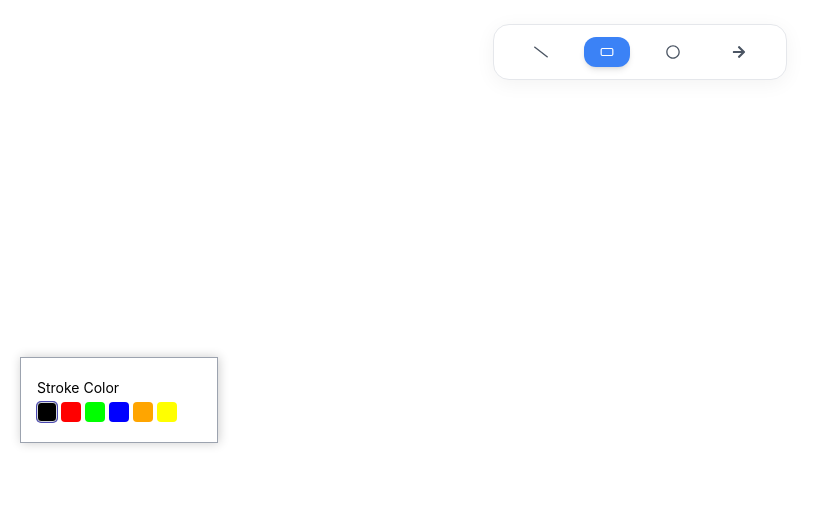
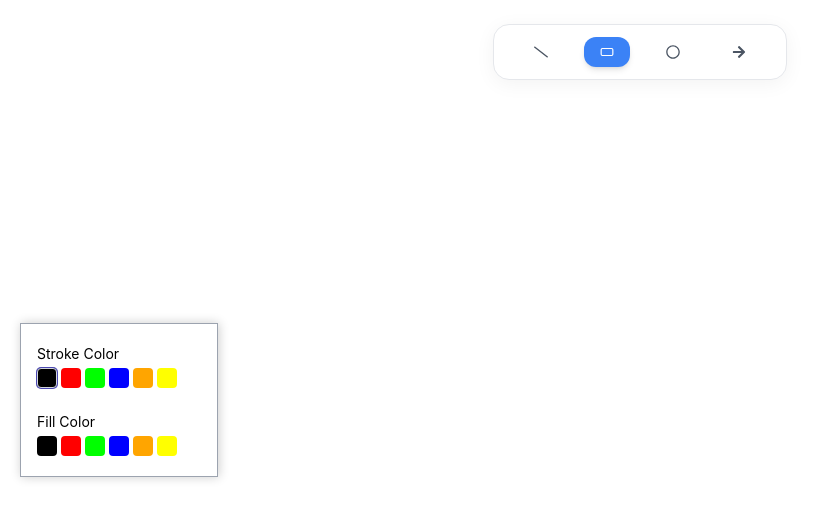
Before and after one commit to Hebion432/Riffboard, a React (Create React App) app: page / in a window 1280 px wide. Both pictures are taken after a click on the element 607 px from the left and 52 px from the top of the page. Shown: the top 520 px of the page, without its empty margins (0-833 px from the left). Built offline with nearby package versions, Linux system fonts and the light colour scheme.

Commit message:
stroke and fill toolbox added for the tools

```diff
--- a/src/Components/Boards/index.js
+++ b/src/Components/Boards/index.js
@@ -2,6 +2,7 @@ import { useContext, useEffect, useLayoutEffect, useRef } from "react";
 import rough from "roughjs";
 import boardContext from "../../store/board-context";
 import { TOOL_ACTION_TYPES } from "../../constants";
+import toolboxContext from "../../store/toolbox-context";
 
 function Board() {
   const canvasRef = useRef();
@@ -14,6 +15,10 @@ function Board() {
     boardMouseUpHandler,
     toolActionType,
   } = useContext(boardContext);
+
+  //we are sending the toolbox state from here so that i can get the fill and stroke to cretate the roughEle
+
+  const { toolboxState } = useContext(toolboxContext);
 
   // this use effect will simply set the height and width of the canvas
   useEffect(() => {
@@ -48,7 +53,8 @@ function Board() {
 
   // jaise hi mouse click hoga
   const handleMouseDown = (event) => {
-    boardMouseDownHandler(event); // isme se bascially i will get the co-ordinates ( clientX, clientY)
+    boardMouseDownHandler(event, toolboxState); // isme se bascially i will get the co-ordinates ( clientX, clientY)
+    // and we are also sending the toolBoxState to get the stroke and fill state of a tool
   };
 
   // continuously fires as the mouse cursor moves, providing real-time updates on the cursor’s position.
--- a/src/Components/Toolbox/index.js
+++ b/src/Components/Toolbox/index.js
@@ -2,18 +2,22 @@ import React, { useContext } from "react";
 
 import cx from "classnames";
 import classes from "./index.module.css";
-import { COLORS } from "../../constants";
+import { COLORS, FILL_TOOL_TYPES, STROKE_TOOL_TYPES } from "../../constants";
 import boardContext from "../../store/board-context";
 import toolboxContext from "../../store/toolbox-context";
 
 const Toolbox = () => {
   const { activeToolItem } = useContext(boardContext); // yaha se mai current tool nikalunga
-  const { toolboxState, changeStroke } = useContext(toolboxContext); // yaha se we will take out the initial state of tool.
+  const { toolboxState, changeStroke, changeFill } = useContext(toolboxContext); // yaha se we will take out the initial state of tool.
 
   const strokeColor = toolboxState[activeToolItem]?.stroke; // out current tool ke toolboxstate mei se get it's color
+  const fillColor = toolboxState[activeToolItem]?.fill; // get the fill color
 
   return (
     <div className={classes.container}>
+      {/* this was for stroke Color and only give stroke option agar current tool stroke tool type (in constant.js ) mei define hai tabhi */}
+
+      {STROKE_TOOL_TYPES.includes(activeToolItem) && (
         <div className={classes.selectOptionContainer}>
           <div className={classes.toolBoxLabel}>Stroke Color</div>
           <div className={classes.colorsContainer}>
@@ -31,6 +35,28 @@ const Toolbox = () => {
             })}
           </div>
         </div>
+      )}
+
+      {/* this is for fill color and only give stroke option agar current tool fill tool type (in constant.js ) mei define hai tabhi */}
+      {FILL_TOOL_TYPES.includes(activeToolItem) && (
+        <div className={classes.selectOptionContainer}>
+          <div className={classes.toolBoxLabel}>Fill Color</div>
+          <div className={classes.colorsContainer}>
+            {/* here we want to map on all the colors but it's an object so we will map on it's keys */}
+            {Object.keys(COLORS).map((k) => {
+              return (
+                <div
+                  className={cx(classes.colorBox, {
+                    [classes.activeColorBox]: fillColor === COLORS[k],
+                  })}
+                  style={{ backgroundColor: COLORS[k] }}
+                  onClick={() => changeFill(activeToolItem, COLORS[k])}
+                ></div>
+              );
+            })}
+          </div>
+        </div>
+      )}
     </div>
   );
 };
--- a/src/constants.js
+++ b/src/constants.js
@@ -6,16 +6,6 @@ export const TOOL_ITEMS = {
   ARROW: "ARROW",
   ERASER: "ERASER",
   TEXT: "TEXT",
-};
-
-export const COLORS = {
-  BLACK: "#000000",
-  RED: "#ff0000",
-  GREEN: "#00ff00",
-  BLUE: "#0000ff",
-  ORANGE: "#ffa500",
-  YELLOW: "#ffff00",
-  WHITE: "#ffffff",
 };
 
 export const TOOL_ACTION_TYPES = {
@@ -30,4 +20,28 @@ export const BOARD_ACTIONS = {
   DRAW_MOVE: "DRAW_MOVE",
 };
 
+export const COLORS = {
+  BLACK: "#000000",
+  RED: "#ff0000",
+  GREEN: "#00ff00",
+  BLUE: "#0000ff",
+  ORANGE: "#ffa500",
+  YELLOW: "#ffff00",
+  WHITE: "#ffffff",
+};
+
+export const TOOLBOX_ACTION = {
+  CHANGE_STROKE: "CHANGE_STROKE",
+  CHANGE_FILL: "CHANGE_FILL",
+};
+
+// kisme kisme ye valid hai ( no point of fill in line )
+export const FILL_TOOL_TYPES = [TOOL_ITEMS.RECTANGLE, TOOL_ITEMS.CIRCLE];
+export const STROKE_TOOL_TYPES = [
+  TOOL_ITEMS.LINE,
+  TOOL_ITEMS.ARROW,
+  TOOL_ITEMS.RECTANGLE,
+  TOOL_ITEMS.CIRCLE,
+];
+
 export const ARROW_LENGTH = 20;
--- a/src/store/BoardProvider.js
+++ b/src/store/BoardProvider.js
@@ -19,7 +19,7 @@ const boardReducer = (state, action) => {
 
     // to add new item object in the elment array with the coordinate of the clientX, clientY
     case BOARD_ACTIONS.DRAW_DOWN: {
-      const { clientX, clientY } = action.payload;
+      const { clientX, clientY, stroke, fill } = action.payload;
 
       //new coordinates se ek new item bana ke push in elements array ( made a particular function for it to make element base on tool_item type)
       const newElement = createRoughtElement(
@@ -28,7 +28,7 @@ const boardReducer = (state, action) => {
         clientY,
         clientX,
         clientY,
-        { type: state.activeToolItem }
+        { type: state.activeToolItem, stroke, fill }
       );
 
       // yaha mai new elment ko previouse elments ke saath elements array mei daal dunga
@@ -47,15 +47,15 @@ const boardReducer = (state, action) => {
 
       const index = updatedElements.length - 1; // get the last index
 
+      // abb kyuki maine mouse down pe stroke and fill le liye that from toolbox context by passing through a handler , and i wanted that while i was moving my cursor so instead of passing it again i will keep those value while i am creating the element so that i can get those values from element only
+      const { x1, y1, stroke, fill } = updatedElements[index];
+
       // ye mere paas new Element bann ke aa gaya with the update co-ordinates
-      const newElement = createRoughtElement(
-        index,
-        updatedElements[index].x1,
-        updatedElements[index].y1,
-        clientX,
-        clientY,
-        { type: state.activeToolItem }
-      );
+      const newElement = createRoughtElement(index, x1, y1, clientX, clientY, {
+        type: state.activeToolItem,
+        stroke,
+        fill,
+      });
 
       updatedElements[index] = newElement;
 
@@ -106,8 +106,10 @@ const BoardProvider = ({ children }) => {
   };
 
   // handler for jab mouse click hoga
-  const boardMouseDownHandler = (event) => {
+  const boardMouseDownHandler = (event, toolboxState) => {
     const { clientX, clientY } = event;
+
+    //toolboxState -> so that we can get the stroke, fill property of the tool
 
     // isko dispatchaction se handle karke iss coordinate ka ek rough object bana ke usko elements array mei push kar de
 
@@ -116,6 +118,8 @@ const BoardProvider = ({ children }) => {
       payload: {
         clientX,
         clientY,
+        stroke: toolboxState[boardState.activeToolItem]?.stroke,
+        fill: toolboxState[boardState.activeToolItem]?.fill,
       },
     });
   };
--- a/src/store/ToolboxProvider.js
+++ b/src/store/ToolboxProvider.js
@@ -1,11 +1,11 @@
 import React, { useReducer } from "react";
 import toolboxContext from "./toolbox-context";
-import { COLORS, TOOL_ITEMS } from "../constants";
+import { COLORS, TOOL_ITEMS, TOOLBOX_ACTION } from "../constants";
 
 //Toolbox reducer
 function toolboxReducer(state, action) {
   switch (action.type) {
-    case "CHANGE_STROKE": {
+    case TOOLBOX_ACTION.CHANGE_STROKE: {
       // uss tool pe ja jiska stroke change karna tha and change it's stroke
       const newState = { ...state };
       newState[action.payload.tool].stroke = action.payload.stroke;
@@ -17,6 +17,12 @@ function toolboxReducer(state, action) {
       //     stoke: action.payload.stroke,
       //   },
       // };
+    }
+
+    case TOOLBOX_ACTION.CHANGE_FILL: {
+      const newState = { ...state };
+      newState[action.payload.tool].fill = action.payload.fill;
+      return newState;
     }
 
     default:
@@ -57,7 +63,7 @@ const ToolBoxProvider = ({ children }) => {
 
   const changeStrokeHandler = (tool, stroke) => {
     dispatchToolboxAction({
-      type: "CHANGE_STROKE",
+      type: TOOLBOX_ACTION.CHANGE_STROKE,
       payload: {
         tool,
         stroke,
@@ -65,9 +71,20 @@ const ToolBoxProvider = ({ children }) => {
     });
   };
 
+  const changeFillHandler = (tool, fill) => {
+    dispatchToolboxAction({
+      type: TOOLBOX_ACTION.CHANGE_FILL,
+      payload: {
+        tool,
+        fill,
+      },
+    });
+  };
+
   const toolboxContextValue = {
     toolboxState,
     changeStroke: changeStrokeHandler,
+    changeFill: changeFillHandler,
   };
   return (
     <toolboxContext.Provider value={toolboxContextValue}>
--- a/src/store/toolbox-context.js
+++ b/src/store/toolbox-context.js
@@ -2,6 +2,8 @@ import { createContext } from "react";
 
 const toolboxContext = createContext({
   toolboxState: {},
+  changeStroke: () => {},
+  changeFill: () => {},
 });
 
 export default toolboxContext;
--- a/src/utils/element.js
+++ b/src/utils/element.js
@@ -6,19 +6,39 @@ import rough from "roughjs/bin/rough"; // to import gen
 //import rough generator so that yahi se direct rough ka element create kar de based on the parameter it take ( different parameter for each type of tool (line , rectangle ))
 const gen = rough.generator();
 
-export const createRoughtElement = (id, x1, y1, x2, y2, { type }) => {
+export const createRoughtElement = (
+  id,
+  x1,
+  y1,
+  x2,
+  y2,
+  { type, stroke, fill }
+) => {
   const element = {
     id,
     x1,
     y1,
     x2,
     y2,
+    type,
+    stroke,
+    fill,
   };
 
-  // here we can give options
+  // here we can give options jo ham generator ko denge in order to implement the tool with stoke, fill, color
   let options = {
     seed: id + 1, // here id can never be zero
+    fillStyle: "solid", // so that solid color aaye those rough default fill nahi with the transparent linings
   };
+
+  // agar stroke null nahi aaya hai
+  if (stroke) {
+    options.stroke = stroke;
+  }
+
+  if (fill) {
+    options.fill = fill;
+  }
 
   switch (type) {
     case TOOL_ITEMS.LINE: {
```
Lines whose indentation alone changed are shown as unchanged.
